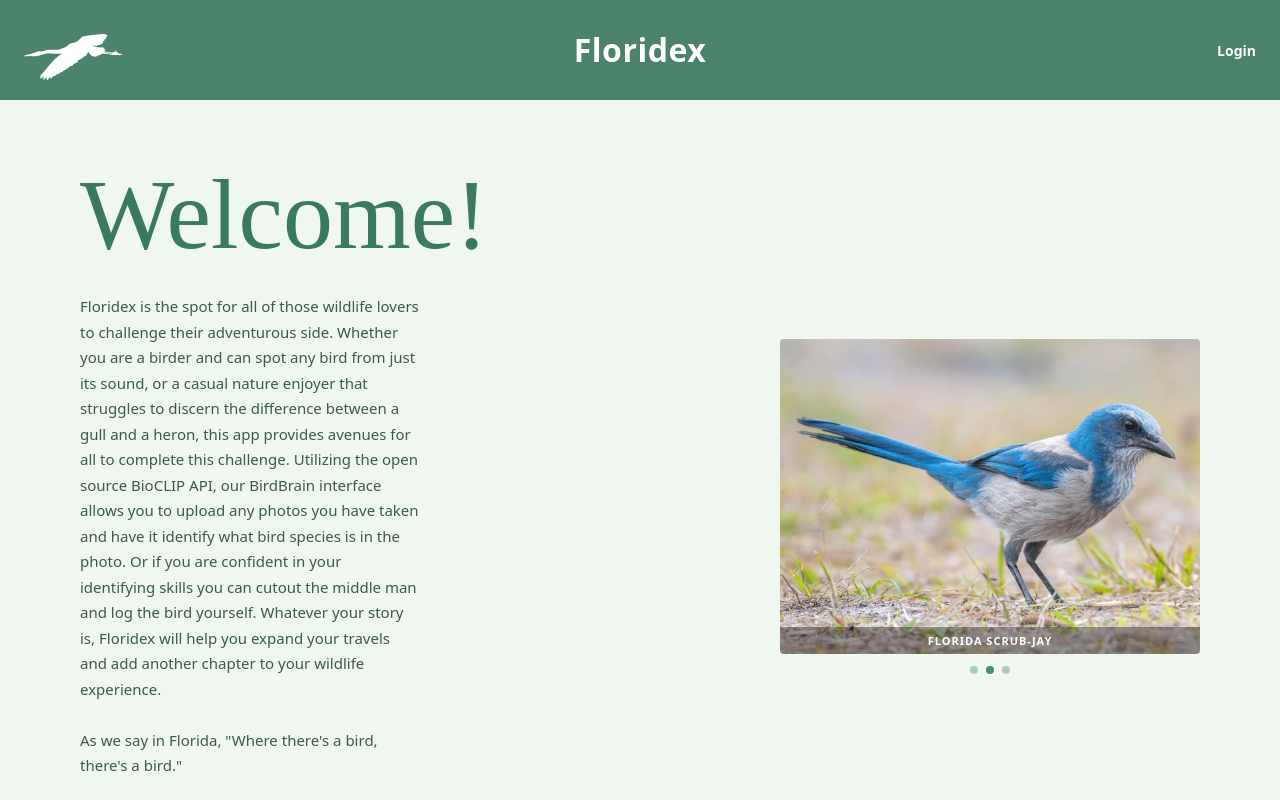
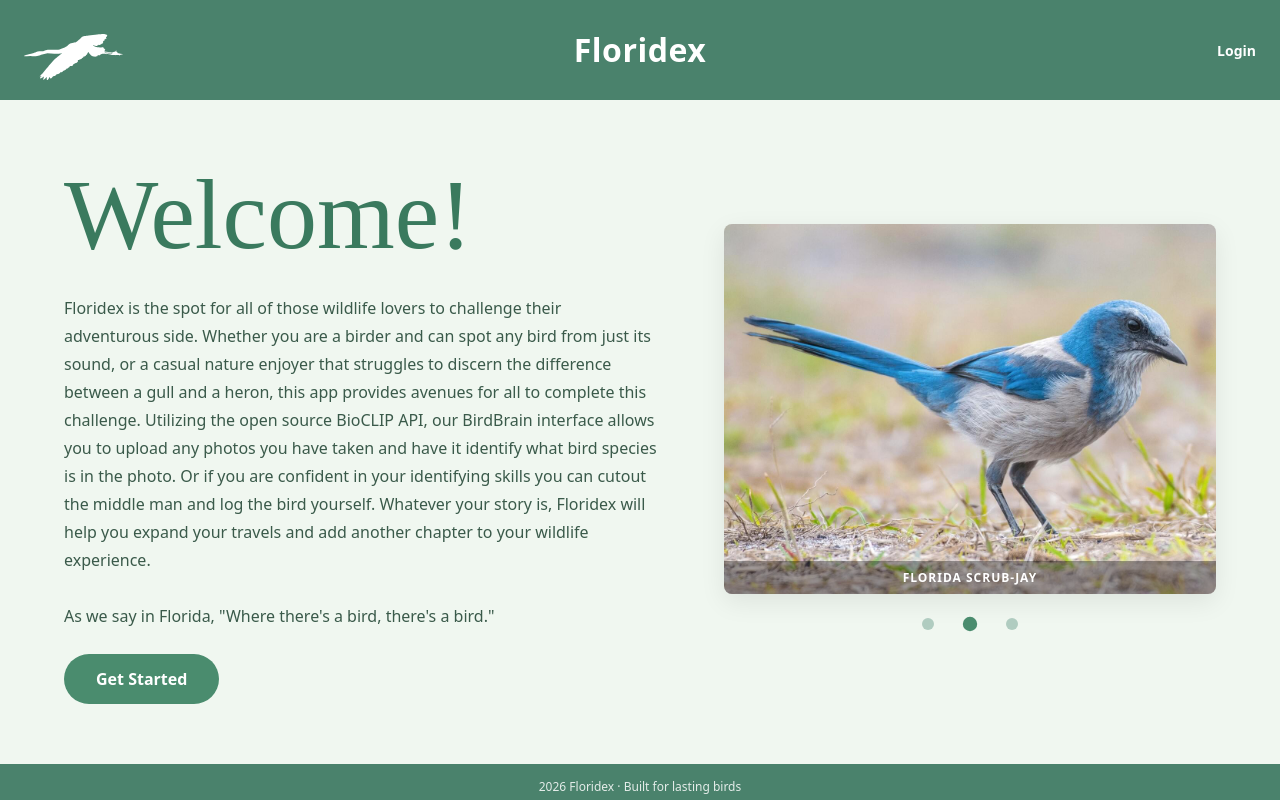
Before and after one commit to aidanbob4SCHOOL/MERNGroup2, a React (Create React App) app in the folder cards/frontend/: page /landing in a window 1280 px wide. Shown: the top 800 px of the page. Built offline with nearby package versions, Linux system fonts and the light colour scheme; a web font is replaced by a local one.

Commit message:
accessability (and looks ;) ) changes

```diff
--- a/cards/frontend/src/components/Slideshow.css
+++ b/cards/frontend/src/components/Slideshow.css
@@ -1,6 +1,7 @@
 .slideshow-wrap {
   flex: 1;
-  max-width: 420px;
+  max-width: 560px;
+  width: 100%;
   display: flex;
   flex-direction: column;
 }
@@ -10,7 +11,8 @@
   width: 100%;
   aspect-ratio: 4 / 3;
   overflow: hidden;
-  border-radius: 4px;
+  border-radius: 8px;
+  box-shadow: 0 8px 26px rgba(0, 0, 0, 0.08);
 }
 
 .slide {
@@ -52,11 +54,11 @@
   background: rgba(0, 0, 0, 0.35);
   color: #fff;
   font-family: system-ui, sans-serif;
-  font-size: 11px;
-  font-weight: 600;
+  font-size: 12px;
+  font-weight: 700;
   letter-spacing: 1px;
   text-transform: uppercase;
-  padding: 6px 12px;
+  padding: 8px 12px;
   position: absolute;
   bottom: 0;
   left: 0;
@@ -67,19 +69,44 @@
 .slide-dots {
   display: flex;
   justify-content: center;
-  gap: 8px;
-  margin-top: 12px;
+  gap: 10px;
+  margin-top: 14px;
 }
 
 .dot {
-  width: 8px;
-  height: 8px;
+  width: 32px;
+  height: 32px;
+  border-radius: 50%;
+  background: transparent;
+  cursor: pointer;
+  transition: transform 0.15s ease;
+  border: none;
+  padding: 0;
+  display: inline-flex;
+  align-items: center;
+  justify-content: center;
+  position: relative;
+}
+
+.dot::before {
+  content: '';
+  width: 12px;
+  height: 12px;
   border-radius: 50%;
   background: #b0ccc0;
-  cursor: pointer;
-  transition: background 0.2s;
-  border: none;
-  padding: 0;
+  transition: transform 0.2s ease, background 0.2s ease;
 }
 
-.dot.active { background: #4a8c6e; }
+.dot.active::before { background: #4a8c6e; transform: scale(1.2); }
+.dot:hover { transform: scale(1.06); }
+
+.dot:focus-visible {
+  outline: 3px solid #3a7a5e;
+  outline-offset: 2px;
+}
+
+@media (max-width: 900px) {
+  .slideshow-wrap {
+    max-width: 100%;
+  }
+}
--- a/cards/frontend/src/components/Slideshow.tsx
+++ b/cards/frontend/src/components/Slideshow.tsx
@@ -41,14 +41,21 @@ function Slideshow(): JSX.Element {
         ))}
       </div>
 
-      <div className="slide-dots">
-        {slides.map((_: Slide, i: number) => (
-          <button
-            key={i}
-            className={`dot ${i === current ? 'active' : ''}`}
-            onClick={() => goToSlide(i)}
-          />
-        ))}
+      <div className="slide-dots" aria-label="Choose a slideshow image">
+        {slides.map((slide: Slide, i: number) => {
+          const isActive = i === current;
+          return (
+            <button
+              key={i}
+              type="button"
+              className={`dot ${isActive ? 'active' : ''}`}
+              onClick={() => goToSlide(i)}
+              aria-label={`Show slide ${i + 1}: ${slide.name}`}
+              aria-pressed={isActive}
+              aria-current={isActive ? 'true' : undefined}
+            />
+          );
+        })}
       </div>
     </div>
   );
--- a/cards/frontend/src/pages/Landing.css
+++ b/cards/frontend/src/pages/Landing.css
@@ -6,10 +6,13 @@
 
 .landing-main {
   flex: 1;
-  display: flex;
+  display: grid;
+  grid-template-columns: minmax(420px, 1.15fr) minmax(420px, 0.95fr);
   align-items: center;
-  padding: 60px 80px;
-  gap: 60px;
+  gap: clamp(36px, 5vw, 72px);
+  width: min(1280px, 100%);
+  margin: 0 auto;
+  padding: 60px clamp(24px, 5vw, 80px);
 }
 
 .landing-text {
@@ -17,6 +20,7 @@
   display: flex;
   flex-direction: column;
   gap: 24px;
+  max-width: 720px;
 }
 
 .welcome-title {
@@ -29,10 +33,10 @@
 
 .landing-description {
   font-family: system-ui, sans-serif;
-  font-size: 15px;
+  font-size: 16px;
   color: #3a5a4a;
-  line-height: 1.7;
-  max-width: 340px;
+  line-height: 1.75;
+  max-width: 620px;
 }
 
 .get-started-btn {
@@ -52,7 +56,18 @@
 .get-started-btn:hover { background: #3a7a5e; }
 .get-started-btn:active { transform: scale(0.98); }
 
+@media (max-width: 900px) {
+  .landing-main {
+    grid-template-columns: 1fr;
+    gap: 40px;
+  }
+
+  .landing-text {
+    max-width: 100%;
+  }
+}
+
 @media (max-width: 700px) {
-  .landing-main { flex-direction: column; padding: 40px 24px; }
+  .landing-main { padding: 40px 24px; }
   .welcome-title { font-size: 64px; }
 }
--- a/cards/frontend/src/pages/Landing.tsx
+++ b/cards/frontend/src/pages/Landing.tsx
@@ -14,7 +14,7 @@ function Landing(): JSX.Element {
         {isLoggedIn ? (
             <Header/>
         ) : (
-            <Header rightContent={<Link to="/login">Login</Link>} />
+            <Header rightContent={<Link to="/login" aria-label="Log in to Floridex">Login</Link>} />
         )}
       <main className="landing-main">
         <div className="landing-text">
@@ -27,9 +27,13 @@ function Landing(): JSX.Element {
           </p>
 
             {isLoggedIn ? (
-                <Link to="/floridex" className="get-started-btn">To the Floridex</Link>
+                <Link to="/floridex" className="get-started-btn" aria-label="Go to Floridex">
+                  To the Floridex
+                </Link>
             ) : (
-                <Link to="/login" className="get-started-btn">Get Started</Link>
+                <Link to="/login" className="get-started-btn" aria-label="Get started with Floridex">
+                  Get Started
+                </Link>
             )}
         </div>
 
```
